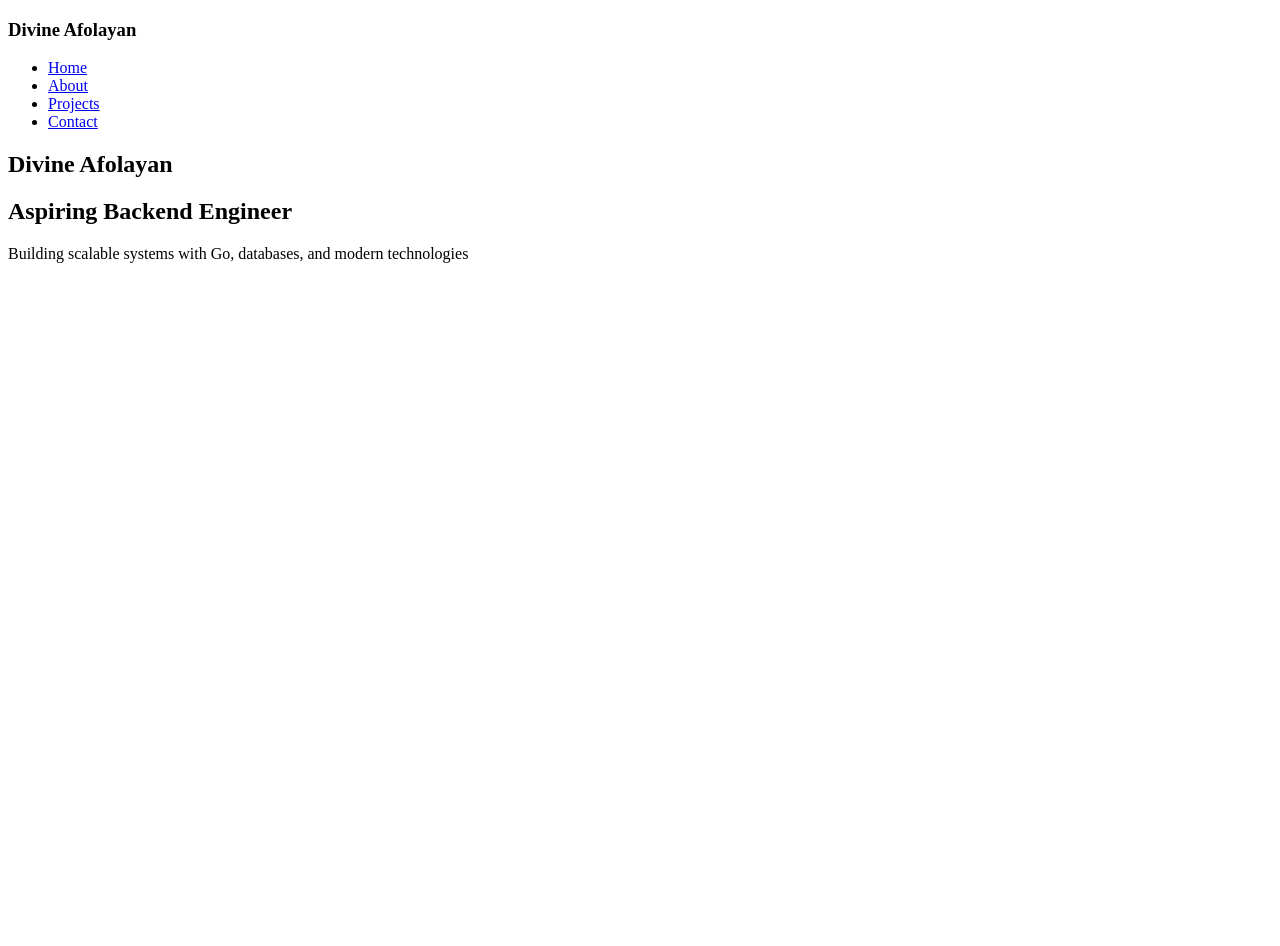
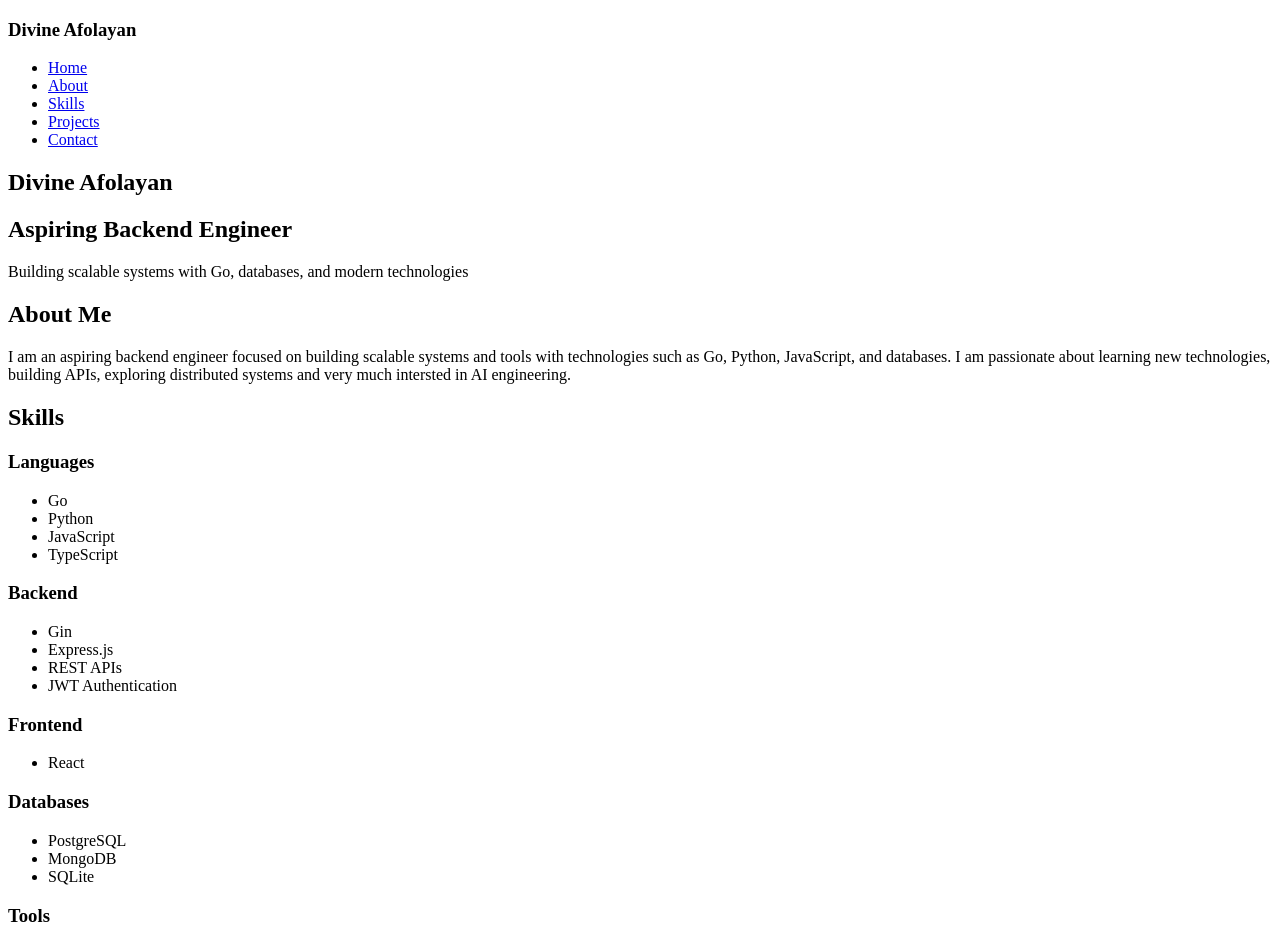
Before and after one commit to dnafolayan/portfolio, a React app: page / in a window 1280 px wide. Shown: the top 946 px of the page. Before the commit the page ends 800 px from the top, so only its background shows below. Built offline with nearby package versions, Linux system fonts and the light colour scheme; the HTML template or start-up script is replaced by a standard one.

Commit message:
create skills section

```diff
--- a/src/App.tsx
+++ b/src/App.tsx
@@ -1,11 +1,15 @@
 import Navbar from "./components/Navbar";
+import About from "./sections/About";
 import Hero from "./sections/Hero";
+import Skills from "./sections/Skills";
 
 const App = () => {
     return (
         <main>
             <Navbar />
             <Hero />
+            <About />
+            <Skills />
         </main>
     );
 };
--- a/src/components/Navbar.tsx
+++ b/src/components/Navbar.tsx
@@ -11,6 +11,9 @@ function Navbar() {
                     <a href="#about">About</a>
                 </li>
                 <li>
+                    <a href="#skills">Skills</a>
+                </li>
+                <li>
                     <a href="#projects">Projects</a>
                 </li>
                 <li>
--- a/src/sections/About.tsx
+++ b/src/sections/About.tsx
@@ -0,0 +1,16 @@
+function About() {
+    return (
+        <section id="about">
+            <h2>About Me</h2>
+            <p>
+                I am an aspiring backend engineer focused on building scalable
+                systems and tools with technologies such as Go, Python,
+                JavaScript, and databases. I am passionate about learning new
+                technologies, building APIs, exploring distributed systems and
+                very much intersted in AI engineering.
+            </p>
+        </section>
+    );
+}
+
+export default About;
--- a/src/sections/Skills.tsx
+++ b/src/sections/Skills.tsx
@@ -0,0 +1,44 @@
+function Skills() {
+    return (
+        <section id="skills">
+            <h2>Skills</h2>
+
+            <h3>Languages</h3>
+            <ul>
+                <li>Go</li>
+                <li>Python</li>
+                <li>JavaScript</li>
+                <li>TypeScript</li>
+            </ul>
+
+            <h3>Backend</h3>
+            <ul>
+                <li>Gin</li>
+                <li>Express.js</li>
+                <li>REST APIs</li>
+                <li>JWT Authentication</li>
+            </ul>
+
+            <h3>Frontend</h3>
+            <ul>
+                <li>React</li>
+            </ul>
+
+            <h3>Databases</h3>
+            <ul>
+                <li>PostgreSQL</li>
+                <li>MongoDB</li>
+                <li>SQLite</li>
+            </ul>
+
+            <h3>Tools</h3>
+            <ul>
+                <li>Git</li>
+                <li>Linux</li>
+                <li>Postman</li>
+            </ul>
+        </section>
+    );
+}
+
+export default Skills;
```
